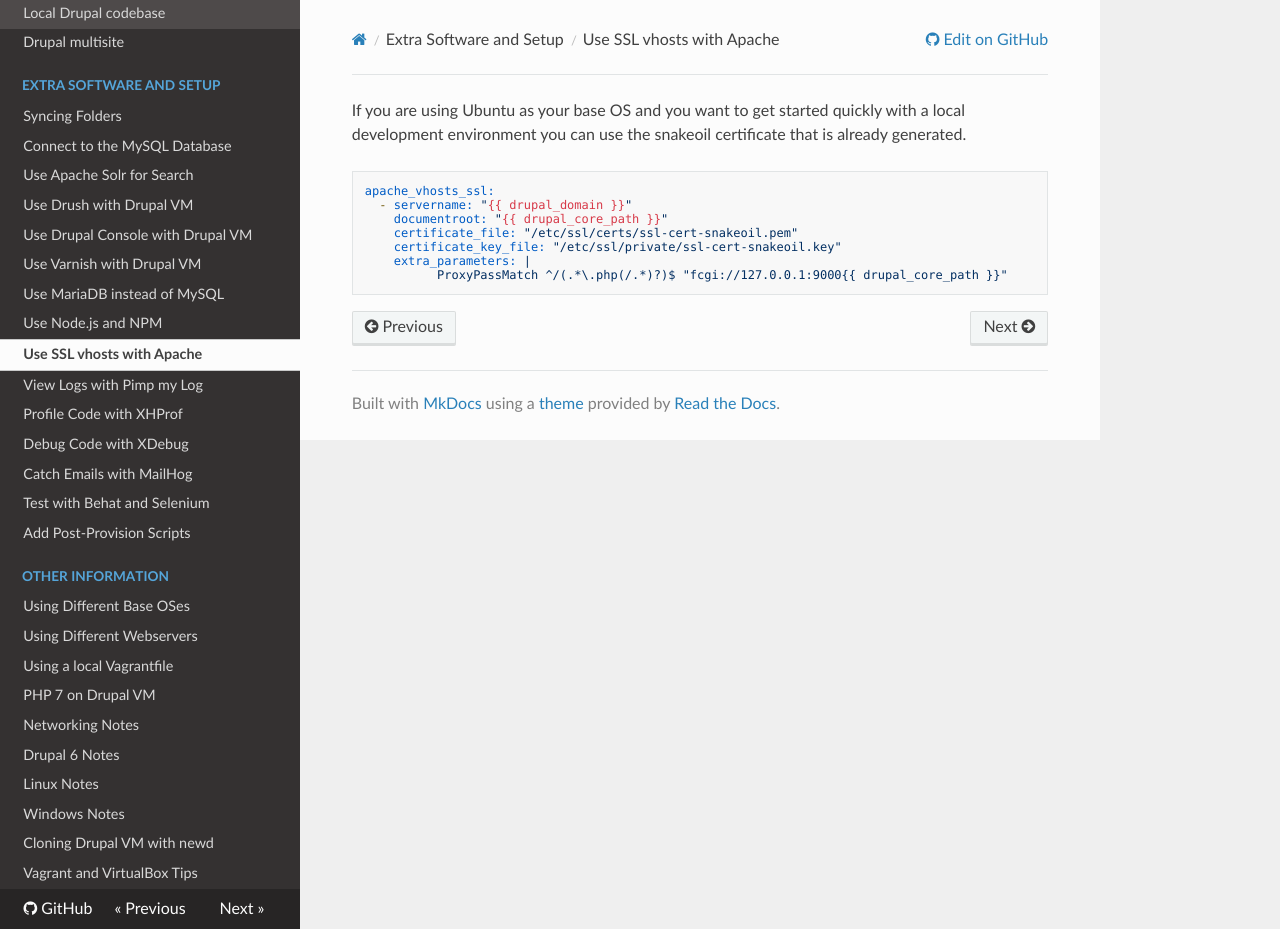
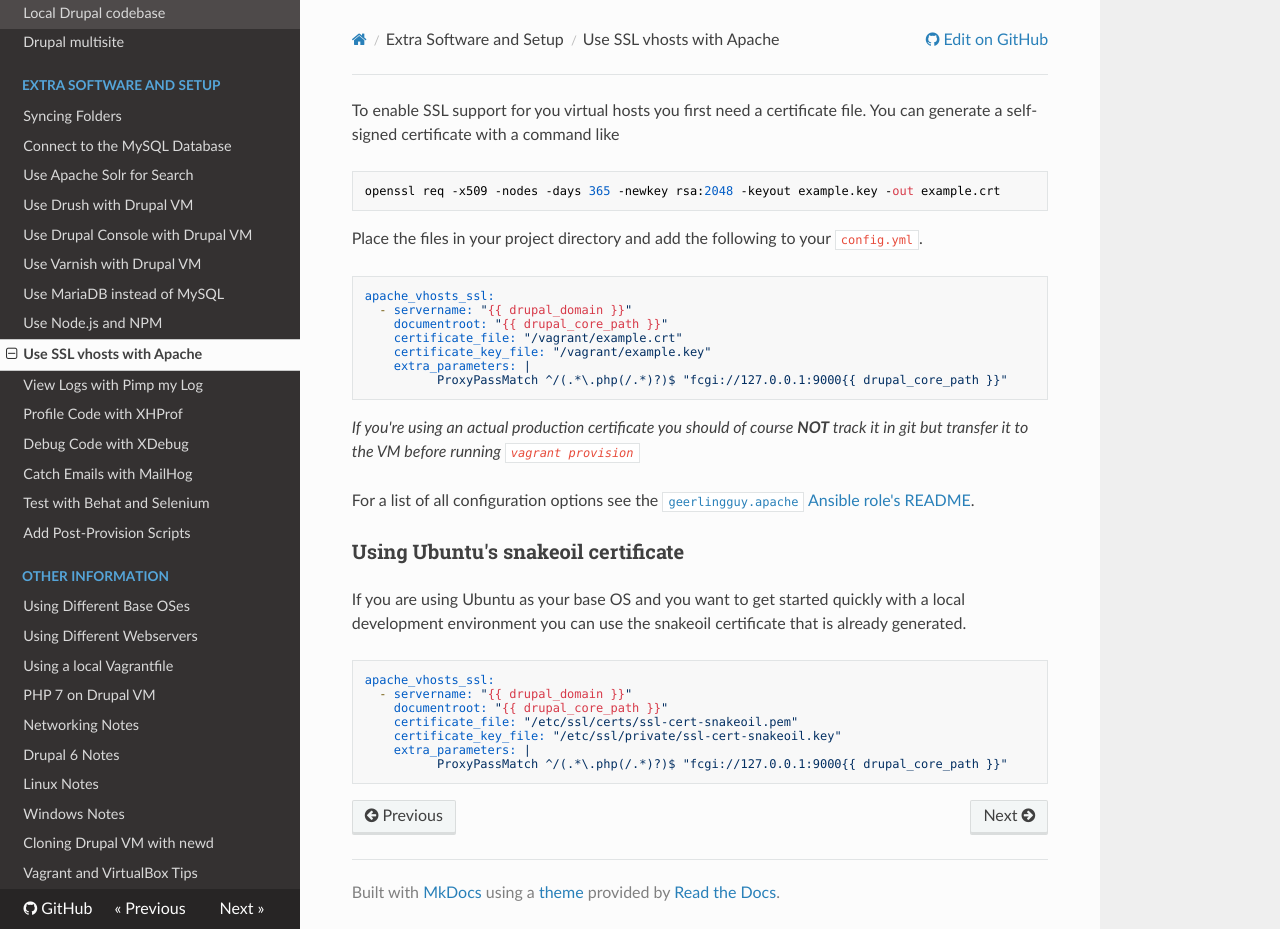
Before and after one commit to geerlingguy/drupal-vm, an MkDocs documentation site: the page built from docs/extras/ssl.md, in a window 1280 px wide and 929 px high. Built offline with MkDocs 1.6.1, drawn with Linux system fonts in a browser that asks for light colours; nearby versions of some CDN libraries; old or Windows-style settings are respelled for this version of MkDocs.

Commit message:
Add SSL docs about generating a certificate for CentOS

````diff
--- a/docs/extras/ssl.md
+++ b/docs/extras/ssl.md
@@ -1,3 +1,25 @@
+To enable SSL support for you virtual hosts you first need a certificate file. You can generate a self-signed certificate with a command like
+
+    openssl req -x509 -nodes -days 365 -newkey rsa:2048 -keyout example.key -out example.crt
+
+Place the files in your project directory and add the following to your `config.yml`.
+
+```yaml
+apache_vhosts_ssl:
+  - servername: "{{ drupal_domain }}"
+    documentroot: "{{ drupal_core_path }}"
+    certificate_file: "/vagrant/example.crt"
+    certificate_key_file: "/vagrant/example.key"
+    extra_parameters: |
+          ProxyPassMatch ^/(.*\.php(/.*)?)$ "fcgi://127.0.0.1:9000{{ drupal_core_path }}"
+```
+
+_If you're using an actual production certificate you should of course **NOT** track it in git but transfer it to the VM before running `vagrant provision`_
+
+For a list of all configuration options see the [`geerlingguy.apache` Ansible role's README](https://github.com/geerlingguy/ansible-role-apache#readme).
+
+### Using Ubuntu's snakeoil certificate
+
 If you are using Ubuntu as your base OS and you want to get started quickly with a local development environment you can use the snakeoil certificate that is already generated.
 
 ```yaml
````
